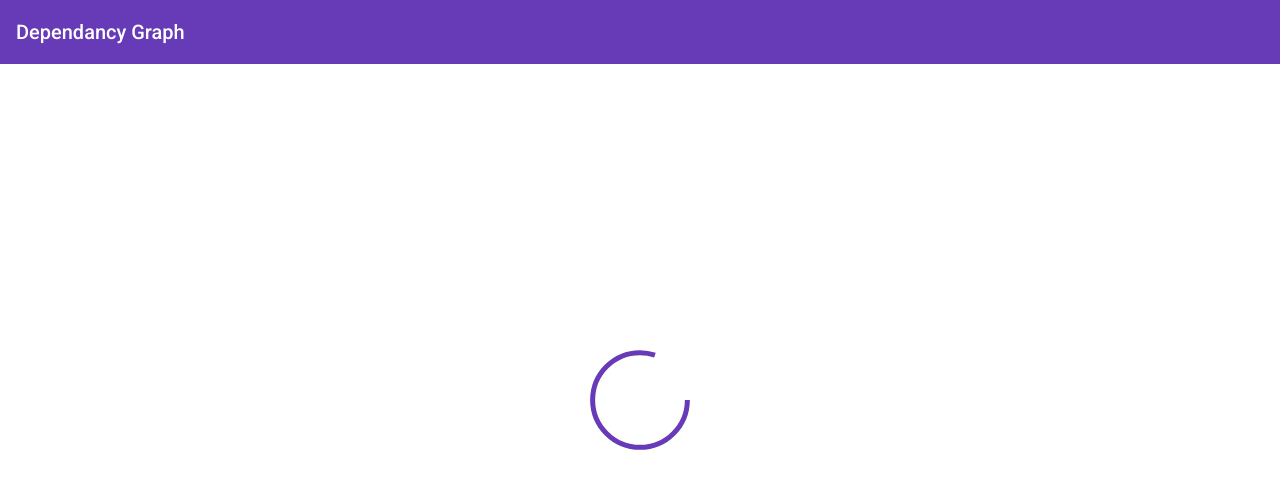
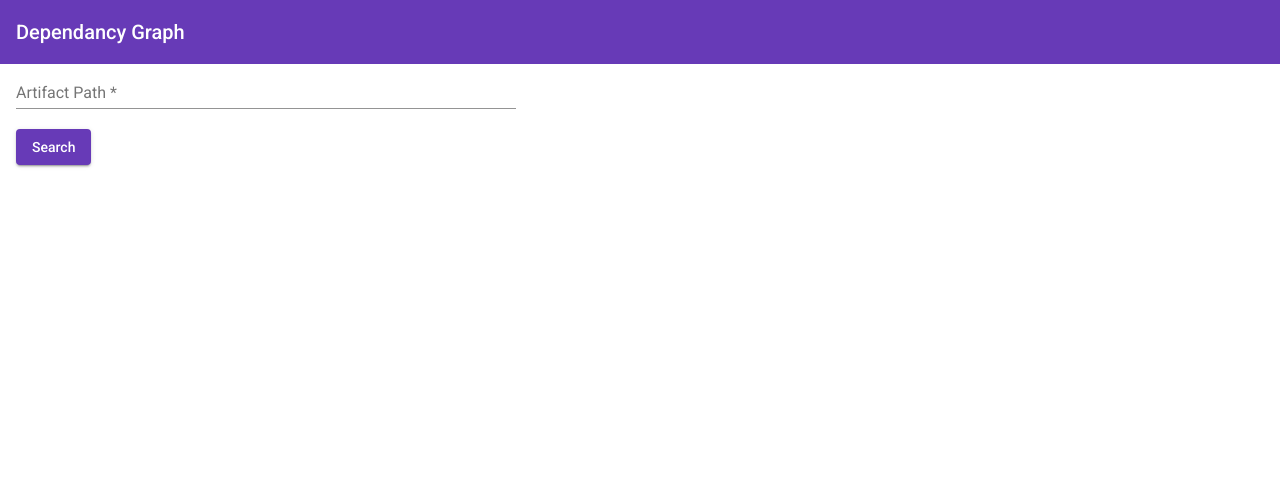
Before and after one commit to arsh13/JFrogAssignment, an Angular app: page /dependancy-graph in a window 1280 px wide. Shown: the top 488 px of the page. Built offline with nearby package versions, Linux system fonts and the light colour scheme; no server answers.

Commit message:
Implement Search

```diff
--- a/src/app/dependancy-graph/dependancy-graph.component.html
+++ b/src/app/dependancy-graph/dependancy-graph.component.html
@@ -1 +1,7 @@
-<app-display-tree></app-display-tree>
+<div class="container">
+    <app-search></app-search>
+    <!-- <ng-template *ngIf="displayTree">
+        <p>Hello in displayTree</p> -->
+        <app-display-tree></app-display-tree>
+    <!-- </ng-template> -->
+</div>
--- a/src/app/dependancy-graph/dependancy-graph.component.ts
+++ b/src/app/dependancy-graph/dependancy-graph.component.ts
@@ -8,16 +8,13 @@ import { DependancyGraph } from './dependancy-graph.model';
     styleUrls: ['./dependancy-graph.component.css']
 })
 export class DependancyGraphComponent implements OnInit {
-
+    displayTree = false;
     constructor(private service: DependancyGraphService) { }
 
     ngOnInit() {
-        this.service.getComponents().subscribe((data: DependancyGraph) => {
-            console.log(data);
-            console.log('Name:' + data.components[0].component_name);
-            console.log('Children:' + data.components[0].components);
-            this.service.artifact.next(data.components);
-        });
+        // this.service.formSubmitted.subscribe(submitted => {
+        //     this.displayTree = true;
+        // });
     }
 
 }
--- a/src/app/dependancy-graph/dependancy-graph.service.ts
+++ b/src/app/dependancy-graph/dependancy-graph.service.ts
@@ -1,20 +1,21 @@
 import { Injectable } from '@angular/core';
 import { HttpClient, HttpHeaders } from '@angular/common/http';
-import { ComponentDetails } from './dependancy-graph.model';
-import { Subject } from 'rxjs';
+import { ComponentDetails, DependancyGraph } from './dependancy-graph.model';
+import { Subject, BehaviorSubject } from 'rxjs';
 
 @Injectable({
     providedIn: 'root'
 })
 export class DependancyGraphService {
-    artifact = new Subject<ComponentDetails[]>();
+    artifact = new Subject<DependancyGraph>();
+    formSubmitted = new BehaviorSubject<boolean>(false);
 
     constructor(private http: HttpClient) { }
 
-    getComponents() {
+    getComponents(artifactName: string) {
         return this.http.post(
             '/api/v1/dependencyGraph/artifact',
-            '{"path": "artifactory-ha/docker-prod-local/docker-app/66"}',
+            { path: artifactName },
             {
                 headers: new HttpHeaders({
                     'Content-Type': 'application/json',
@@ -23,10 +24,10 @@ export class DependancyGraphService {
             });
     }
 
-    showCveDetails(id){
+    showCveDetails(id: string[]) {
         return this.http.post(
             '/api/v1/component/searchCvesByComponents',
-            {"components_id": id},
+            { components_id: id },
             {
                 headers: new HttpHeaders({
                     'Content-Type': 'application/json',
--- a/src/app/display-tree/display-tree.component.css
+++ b/src/app/display-tree/display-tree.component.css
@@ -17,11 +17,14 @@
   margin-left: -50px;
 }
 
-.mat-tree-node {
-  overflow: visible;
-  white-space: nowrap;
+.mat-nested-tree-node {
+  word-wrap: break-word;
 }
 
 .pointer{
   cursor: pointer;
 }
+
+mat-card{
+  margin-top: 2em;
+}
--- a/src/app/display-tree/display-tree.component.html
+++ b/src/app/display-tree/display-tree.component.html
@@ -1,5 +1,7 @@
-<div *ngIf="dataSource.data.length > 0; else spinner">
-  <mat-tree [dataSource]="dataSource" [treeControl]="treeControl" class="custom-tree container">
+<div *ngIf="displayTree">
+  <mat-card *ngIf="dataSource.data.length > 0; else spinner">
+    <p>Components of Artifact: {{ artifactName }} </p>
+    <mat-tree [dataSource]="dataSource" [treeControl]="treeControl" class="custom-tree">
       <!-- This is the tree node template for leaf nodes -->
       <mat-tree-node *matTreeNodeDef="let node" matTreeNodeToggle>
         <li class="mat-tree-node">
@@ -26,7 +28,9 @@
         </li>
       </mat-nested-tree-node>
     </mat-tree>
+  </mat-card>
 </div>
+
 
 <ng-template #spinner>
   <mat-spinner strokeWidth="5" class="centered"></mat-spinner>
--- a/src/app/display-tree/display-tree.component.ts
+++ b/src/app/display-tree/display-tree.component.ts
@@ -1,7 +1,7 @@
 import { Component, OnInit } from '@angular/core';
 import { NestedTreeControl } from '@angular/cdk/tree';
 import { MatTreeNestedDataSource } from '@angular/material/tree';
-import { ComponentDetails } from '../dependancy-graph/dependancy-graph.model';
+import { ComponentDetails, DependancyGraph } from '../dependancy-graph/dependancy-graph.model';
 import { DependancyGraphService } from '../dependancy-graph/dependancy-graph.service';
 import { Router } from '@angular/router';
 
@@ -19,6 +19,8 @@ export class CveDetails {
 export class DisplayTreeComponent implements OnInit {
     treeControl = new NestedTreeControl<ComponentDetails>(node => node.components);
     dataSource = new MatTreeNestedDataSource<ComponentDetails>();
+    displayTree = false;
+    artifactName;
 
     constructor(private service: DependancyGraphService, private router: Router) {
     }
@@ -26,7 +28,12 @@ export class DisplayTreeComponent implements OnInit {
     hasChild = (_: number, node: ComponentDetails) => !!node.components && node.components.length > 0;
 
     ngOnInit() {
-        this.service.artifact.subscribe(components => this.dataSource.data = components);
+        this.service.artifact.subscribe(data => {
+            this.artifactName = data.artifact.name;
+            this.dataSource.data = data.components;
+        });
+
+        this.service.formSubmitted.subscribe(submitted => this.displayTree = submitted);
     }
 
     showCveDetails(id) {
--- /dev/null
+++ b/src/app/search/search.component.css
@@ -0,0 +1,9 @@
+.example-form {
+    min-width: 150px;
+    max-width: 500px;
+    width: 100%;
+  }
+
+  .example-full-width {
+    width: 100%;
+  }
--- /dev/null
+++ b/src/app/search/search.component.html
@@ -0,0 +1,16 @@
+<form class="example-form" (ngSubmit)="onSubmit()" #searchForm="ngForm">
+    <mat-form-field class="example-full-width">
+      <mat-label>Artifact Path</mat-label>
+      <input matInput [formControl]="artifactFormControl" [errorStateMatcher]="matcher"
+             placeholder="Example: artifactory-ha/docker-prod-local/docker-app/66">
+      <!-- <mat-hint>This field is required!</mat-hint> -->
+      <!-- <mat-error *ngIf="artifactFormControl.hasError('artifact') && !artifactFormControl.hasError('required')">
+        Please enter a valid artifact path
+      </mat-error> -->
+      <mat-error *ngIf="artifactFormControl.hasError('required')">
+        Artifact Path is <strong>required</strong>
+      </mat-error>
+    </mat-form-field>
+
+    <button type="submit" mat-raised-button color="primary">Search</button>
+  </form>
--- /dev/null
+++ b/src/app/search/search.component.ts
@@ -0,0 +1,44 @@
+import { Component, OnInit } from '@angular/core';
+import { FormControl, FormGroupDirective, NgForm, Validators } from '@angular/forms';
+import { ErrorStateMatcher } from '@angular/material/core';
+import { DependancyGraphService } from '../dependancy-graph/dependancy-graph.service';
+import { DependancyGraph } from '../dependancy-graph/dependancy-graph.model';
+
+/** Error when invalid control is dirty, touched, or submitted. */
+export class MyErrorStateMatcher implements ErrorStateMatcher {
+  isErrorState(control: FormControl | null, form: FormGroupDirective | NgForm | null): boolean {
+    return !!(control && control.invalid && (control.dirty || control.touched));
+  }
+}
+
+@Component({
+  selector: 'app-search',
+  templateUrl: './search.component.html',
+  styleUrls: ['./search.component.css']
+})
+export class SearchComponent implements OnInit {
+  submitted: boolean = false;
+
+  artifactFormControl = new FormControl('', [
+    Validators.required
+  ]);
+
+  matcher = new MyErrorStateMatcher();
+
+  constructor(private service: DependancyGraphService) {
+
+  }
+
+  ngOnInit() {
+    // Reset form when data is recieved
+    this.service.artifact.subscribe(() => this.artifactFormControl.reset());
+  }
+
+  onSubmit() {
+    this.submitted = true;
+    this.service.formSubmitted.next(true);
+    this.service.getComponents(this.artifactFormControl.value).subscribe((data: DependancyGraph) => {
+      this.service.artifact.next(data);
+    });
+  }
+}
```
Also changed, not shown: src/app/app.module.ts (+13 -4 lines), 1 other file (tests, documents, lock files or other folders). Lines whose indentation alone changed are shown as unchanged.
